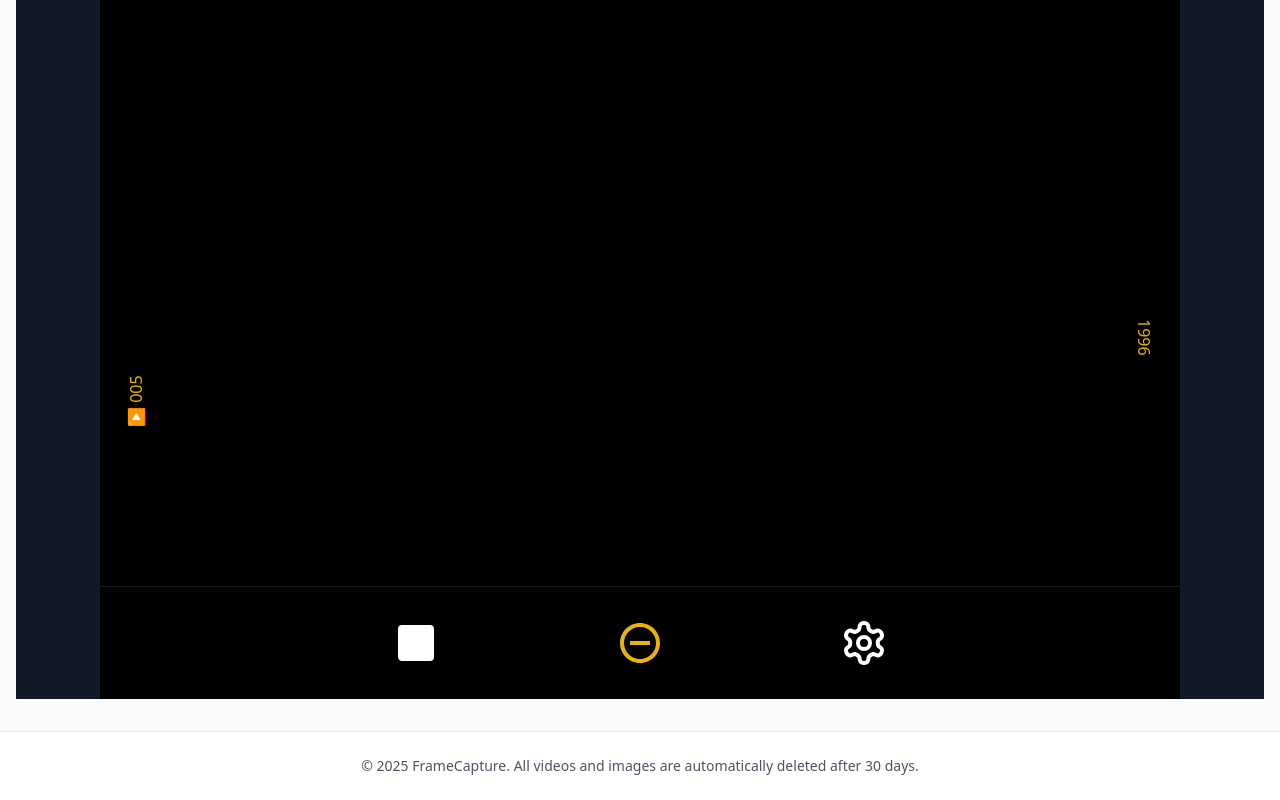
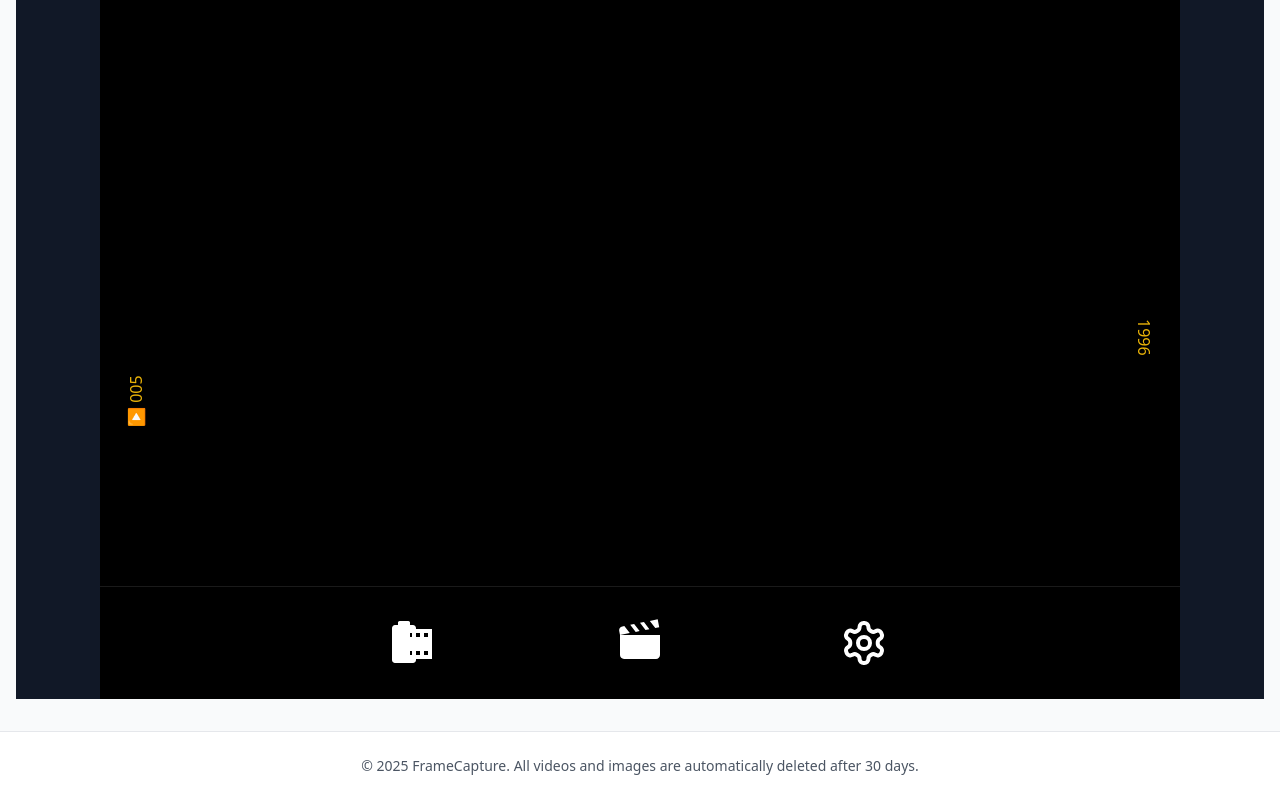
Before and after one commit to O-Tran/Snaps, a React (Vite) app: page /capture in a window 1280 px wide. Shown: the part 1318-2118 px from the top of the page. Built offline with nearby package versions, Linux system fonts and the light colour scheme.

Commit message:
Icons fix
fixing the icons navigation

```diff
--- /dev/null
+++ b/src/components/icons/CloseIcon.tsx
@@ -0,0 +1,21 @@
+import React from 'react';
+
+interface CloseIconProps {
+  className?: string;
+}
+
+const CloseIcon: React.FC<CloseIconProps> = ({ className }) => {
+  return (
+    <svg
+      viewBox="0 0 51 51"
+      className={className}
+      fill="none"
+      xmlns="http://www.w3.org/2000/svg"
+    >
+      <path d="M41.7563 9.56251L35.9338 2.04001L44.285 0.382507L45.9425 8.71251L41.7563 9.56251ZM35.5088 10.7738L29.6863 3.27251L25.5 4.10126L31.3438 11.6025L35.5088 10.7738ZM25.0963 12.8563L19.2738 5.31251L15.0875 6.18376L20.9313 13.685L25.0963 12.8563ZM8.84001 7.43751L6.75751 7.84126C6.2101 7.9492 5.68939 8.16414 5.22522 8.47375C4.76106 8.78337 4.36258 9.18156 4.05263 9.64549C3.74268 10.1094 3.52736 10.63 3.41901 11.1773C3.31067 11.7246 3.31143 12.288 3.42126 12.835L4.25001 17L14.6625 14.9388L8.84001 7.43751ZM46.75 17V38.25C46.75 40.6088 44.8588 42.5 42.5 42.5H8.50001C7.37284 42.5 6.29183 42.0522 5.4948 41.2552C4.69777 40.4582 4.25001 39.3772 4.25001 38.25V17H46.75ZM42.5 21.25H8.50001V38.25H42.5V21.25Z" fill="currentColor"/>
+      <path d="M42.5 21.25H8.50001V38.25H42.5V21.25Z" fill="currentColor"/>
+    </svg>
+  );
+};
+
+export default CloseIcon;
--- /dev/null
+++ b/src/components/icons/FilmRollIcon.tsx
@@ -0,0 +1,20 @@
+import React from 'react';
+
+interface FilmRollIconProps {
+  className?: string;
+}
+
+const FilmRollIcon: React.FC<FilmRollIconProps> = ({ className }) => {
+  return (
+    <svg
+      viewBox="0 0 51 51"
+      className={className}
+      fill="none"
+      xmlns="http://www.w3.org/2000/svg"
+    >
+      <path d="M3.1875 6.375H6.375V3.825C6.375 2.89 7.14 2.125 8.075 2.125H17.425C18.36 2.125 19.125 2.89 19.125 3.825V6.375H22.3125C23.1579 6.375 23.9686 6.71082 24.5664 7.3086C25.1642 7.90637 25.5 8.71712 25.5 9.5625V10.625H42.5V42.5H25.5V43.5625C25.5 44.4079 25.1642 45.2186 24.5664 45.8164C23.9686 46.4142 23.1579 46.75 22.3125 46.75H3.1875C2.34212 46.75 1.53137 46.4142 0.933597 45.8164C0.335825 45.2186 0 44.4079 0 43.5625V9.5625C0 8.71712 0.335825 7.90637 0.933597 7.3086C1.53137 6.71082 2.34212 6.375 3.1875 6.375ZM34 14.875V19.125H38.25V14.875H34ZM25.5 14.875V19.125H29.75V14.875H25.5ZM19.125 14.875V19.125H21.25V14.875H19.125ZM25.5 34V38.25H29.75V34H25.5ZM34 34V38.25H38.25V34H34ZM19.125 34V38.25H21.25V34H19.125Z" fill="currentColor"/>
+    </svg>
+  );
+};
+
+export default FilmRollIcon;
--- a/src/pages/CapturePage.tsx
+++ b/src/pages/CapturePage.tsx
@@ -6,6 +6,8 @@ import { useSettings } from '../context/SettingsContext';
 import CameraCapture from '../components/capture/CameraCapture';
 import VideoUpload from '../components/capture/VideoUpload';
 import Button from '../components/ui/Button';
+import CloseIcon from '../components/icons/CloseIcon';
+import FilmRollIcon from '../components/icons/FilmRollIcon';
 
 type CaptureMode = 'camera' | 'upload' | null;
 
@@ -213,17 +215,13 @@ const CapturePage: React.FC = () => {
               onClick={() => navigate('/gallery')}
               className="flex justify-center"
             >
-              <svg viewBox="0 0 24 24" className="w-12 h-12 text-white">
-                <path fill="currentColor" d="M3,5A2,2 0 0,1 5,3H19A2,2 0 0,1 21,5V19A2,2 0 0,1 19,21H5C3.89,21 3,20.1 3,19V5M7,18H9L14,10L19,18H7Z" />
-              </svg>
+              <FilmRollIcon className="w-12 h-12 text-white" />
             </button>
             <button
               onClick={() => navigate('/capture')}
               className="flex justify-center"
             >
-              <svg viewBox="0 0 24 24" className="w-12 h-12 text-yellow-500">
-                <path fill="currentColor" d="M12,2C6.48,2 2,6.48 2,12C2,17.52 6.48,22 12,22C17.52,22 22,17.52 22,12C22,6.48 17.52,2 12,2M12,20C7.58,20 4,16.42 4,12C4,7.58 7.58,4 12,4C16.42,4 20,7.58 20,12C20,16.42 16.42,20 12,20M7,13H17V11H7" />
-              </svg>
+              <CloseIcon className="w-12 h-12 text-white" />
             </button>
             <button
               onClick={() => navigate('/settings')}
--- a/src/pages/HomePage.tsx
+++ b/src/pages/HomePage.tsx
@@ -3,6 +3,8 @@ import { useNavigate } from 'react-router-dom';
 import { Settings } from 'lucide-react';
 import { useProjects } from '../context/ProjectContext';
 import SwipeableFilmStrip from '../components/home/SwipeableFilmStrip';
+import FilmRollIcon from '../components/icons/FilmRollIcon';
+import CloseIcon from '../components/icons/CloseIcon';
 
 const HomePage: React.FC = () => {
   const navigate = useNavigate();
@@ -80,17 +82,13 @@ const HomePage: React.FC = () => {
               onClick={() => navigate('/gallery')}
               className="flex justify-center"
             >
-              <svg viewBox="0 0 24 24" className="w-12 h-12 text-white">
-                <path fill="currentColor" d="M3,5A2,2 0 0,1 5,3H19A2,2 0 0,1 21,5V19A2,2 0 0,1 19,21H5C3.89,21 3,20.1 3,19V5M7,18H9L14,10L19,18H7Z" />
-              </svg>
+              <FilmRollIcon className="w-12 h-12 text-white" />
             </button>
             <button
               onClick={() => navigate('/capture')}
               className="flex justify-center"
             >
-              <svg viewBox="0 0 24 24" className="w-12 h-12 text-white">
-                <path fill="currentColor" d="M12,2C6.48,2 2,6.48 2,12C2,17.52 6.48,22 12,22C17.52,22 22,17.52 22,12C22,6.48 17.52,2 12,2M12,20C7.58,20 4,16.42 4,12C4,7.58 7.58,4 12,4C16.42,4 20,7.58 20,12C20,16.42 16.42,20 12,20M7,13H17V11H7" />
-              </svg>
+              <CloseIcon className="w-12 h-12 text-white" />
             </button>
             <button
               onClick={() => navigate('/settings')}
--- a/src/pages/ProjectPage.tsx
+++ b/src/pages/ProjectPage.tsx
@@ -5,6 +5,8 @@ import { useProjects } from '../context/ProjectContext';
 import ImageGrid from '../components/project/ImageGrid';
 import Button from '../components/ui/Button';
 import { formatDate } from '../utils/date';
+import CloseIcon from '../components/icons/CloseIcon';
+import FilmRollIcon from '../components/icons/FilmRollIcon';
 
 const ProjectPage: React.FC = () => {
   const { id } = useParams<{ id: string }>();
@@ -174,17 +176,13 @@ const ProjectPage: React.FC = () => {
               onClick={() => navigate('/gallery')}
               className="flex justify-center"
             >
-              <svg viewBox="0 0 24 24" className="w-12 h-12 text-white">
-                <path fill="currentColor" d="M3,5A2,2 0 0,1 5,3H19A2,2 0 0,1 21,5V19A2,2 0 0,1 19,21H5C3.89,21 3,20.1 3,19V5M7,18H9L14,10L19,18H7Z" />
-              </svg>
+              <FilmRollIcon className="w-12 h-12 text-white" />
             </button>
             <button
               onClick={() => navigate('/capture')}
               className="flex justify-center"
             >
-              <svg viewBox="0 0 24 24" className="w-12 h-12 text-white">
-                <path fill="currentColor" d="M12,2C6.48,2 2,6.48 2,12C2,17.52 6.48,22 12,22C17.52,22 22,17.52 22,12C22,6.48 17.52,2 12,2M12,20C7.58,20 4,16.42 4,12C4,7.58 7.58,4 12,4C16.42,4 20,7.58 20,12C20,16.42 16.42,20 12,20M7,13H17V11H7" />
-              </svg>
+              <CloseIcon className="w-12 h-12 text-white" />
             </button>
             <button
               onClick={() => navigate('/settings')}
--- a/src/pages/SettingsPage.tsx
+++ b/src/pages/SettingsPage.tsx
@@ -3,6 +3,8 @@ import { Save, RefreshCw, Moon, Sun, Clock, Image as ImageIcon, Film, ArrowLeft,
 import { useNavigate } from 'react-router-dom';
 import { useSettings } from '../context/SettingsContext';
 import Button from '../components/ui/Button';
+import CloseIcon from '../components/icons/CloseIcon';
+import FilmRollIcon from '../components/icons/FilmRollIcon';
 
 const SettingsPage: React.FC = () => {
   const navigate = useNavigate();
@@ -250,17 +252,13 @@ const SettingsPage: React.FC = () => {
               onClick={() => navigate('/gallery')}
               className="flex justify-center"
             >
-              <svg viewBox="0 0 24 24" className="w-12 h-12 text-white">
-                <path fill="currentColor" d="M3,5A2,2 0 0,1 5,3H19A2,2 0 0,1 21,5V19A2,2 0 0,1 19,21H5C3.89,21 3,20.1 3,19V5M7,18H9L14,10L19,18H7Z" />
-              </svg>
+              <FilmRollIcon className="w-12 h-12 text-white" />
             </button>
             <button
               onClick={() => navigate('/capture')}
               className="flex justify-center"
             >
-              <svg viewBox="0 0 24 24" className="w-12 h-12 text-white">
-                <path fill="currentColor" d="M12,2C6.48,2 2,6.48 2,12C2,17.52 6.48,22 12,22C17.52,22 22,17.52 22,12C22,6.48 17.52,2 12,2M12,20C7.58,20 4,16.42 4,12C4,7.58 7.58,4 12,4C16.42,4 20,7.58 20,12C20,16.42 16.42,20 12,20M7,13H17V11H7" />
-              </svg>
+              <CloseIcon className="w-12 h-12 text-white" />
             </button>
             <button
               onClick={() => navigate('/settings')}
```
Also changed, not shown: src/components/icons/close.svg (added), src/components/icons/mdi_film.svg (added).
